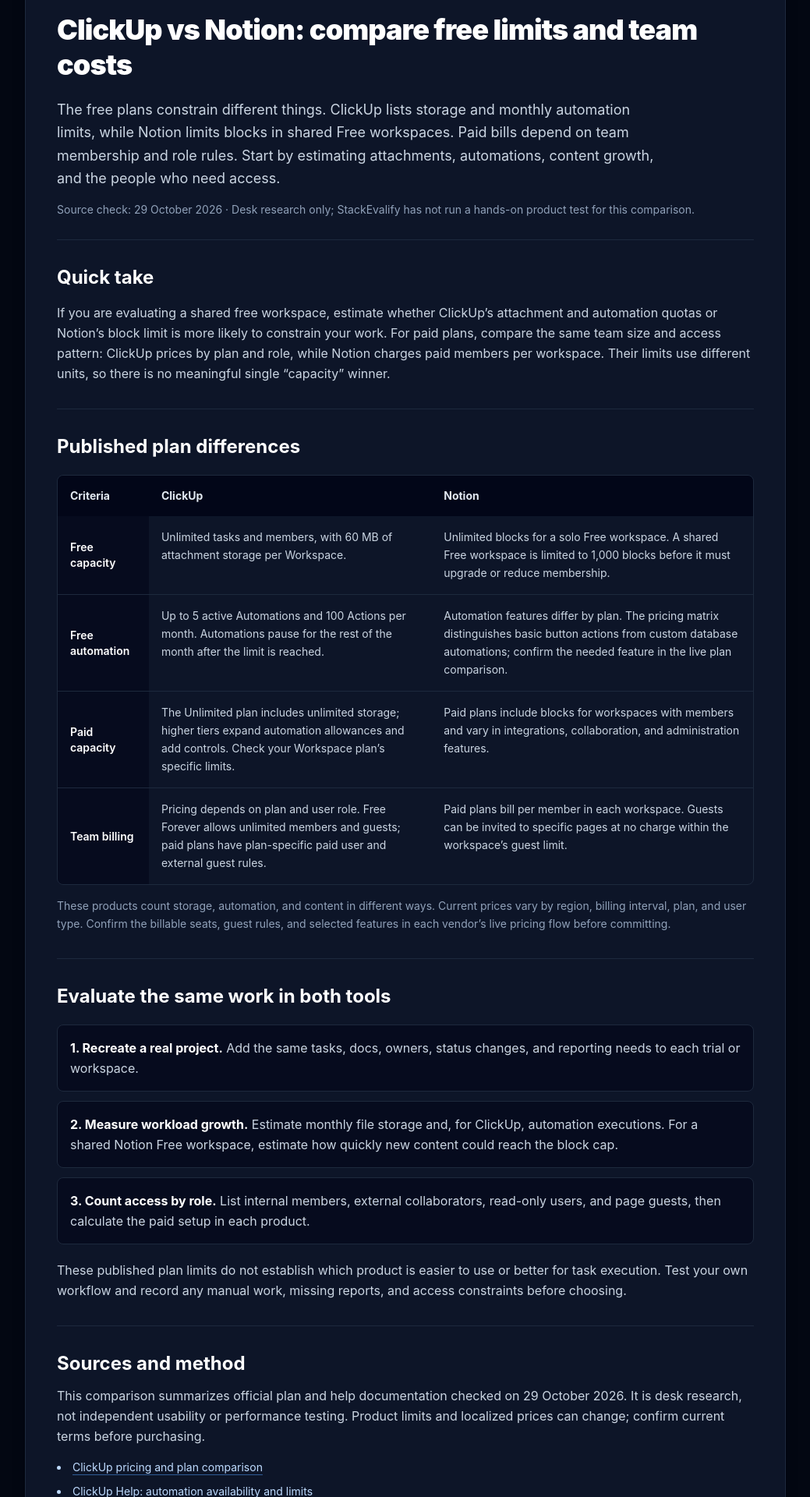
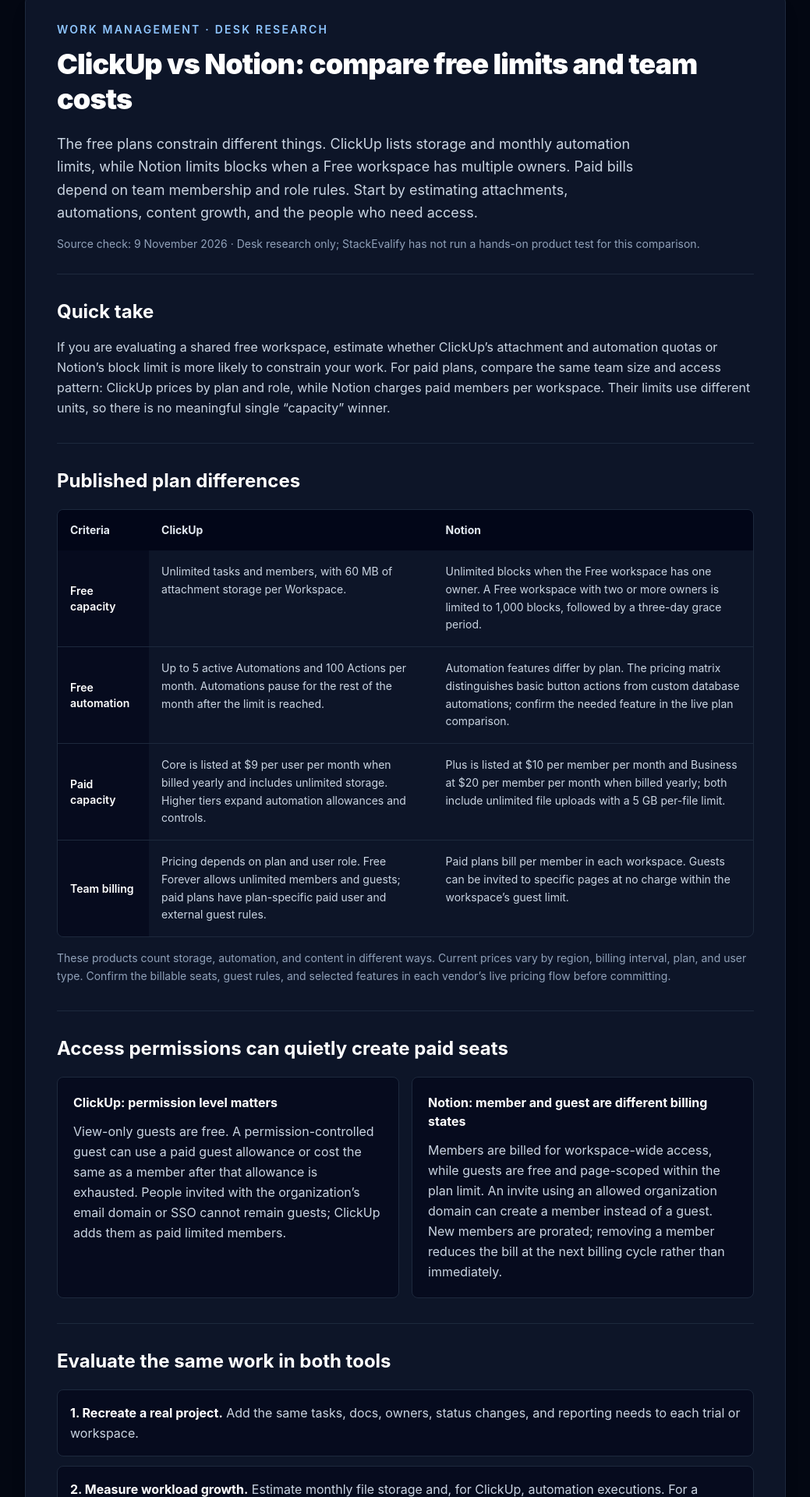
Before and after one commit to nguyenquocthieu231218-afk/b2b-hub, a Next.js app: page /clickup-vs-notion in a window 1280 px wide. Shown: the part 420-2340 px from the top of the page at 78% size, without its empty margins (120-1159 px from the left). Built offline with nearby package versions, Linux system fonts and the light colour scheme.

Commit message:
Correct ClickUp and Notion access billing (#9)
Correct the Notion Free block-limit condition, add role-driven seat billing detail, and synchronize the 9 November 2026 source-check date across visible content, schema, sitemap, and SEO checks.

```diff
--- a/app/clickup-vs-notion/page.tsx
+++ b/app/clickup-vs-notion/page.tsx
@@ -11,7 +11,7 @@ const comparisonRows = [
   {
     label: 'Free capacity',
     clickup: 'Unlimited tasks and members, with 60 MB of attachment storage per Workspace.',
-    notion: 'Unlimited blocks for a solo Free workspace. A shared Free workspace is limited to 1,000 blocks before it must upgrade or reduce membership.',
+    notion: 'Unlimited blocks when the Free workspace has one owner. A Free workspace with two or more owners is limited to 1,000 blocks, followed by a three-day grace period.',
   },
   {
     label: 'Free automation',
@@ -20,8 +20,8 @@ const comparisonRows = [
   },
   {
     label: 'Paid capacity',
-    clickup: 'The Unlimited plan includes unlimited storage; higher tiers expand automation allowances and add controls. Check your Workspace plan’s specific limits.',
-    notion: 'Paid plans include blocks for workspaces with members and vary in integrations, collaboration, and administration features.',
+    clickup: 'Core is listed at $9 per user per month when billed yearly and includes unlimited storage. Higher tiers expand automation allowances and controls.',
+    notion: 'Plus is listed at $10 per member per month and Business at $20 per member per month when billed yearly; both include unlimited file uploads with a 5 GB per-file limit.',
   },
   {
     label: 'Team billing',
@@ -40,10 +40,10 @@ export default function ClickUpVsNotionPage() {
             ClickUp vs Notion: compare free limits and team costs
           </h1>
           <p className="mt-5 max-w-3xl text-lg leading-relaxed text-slate-300">
-            The free plans constrain different things. ClickUp lists storage and monthly automation limits, while Notion limits blocks in shared Free workspaces. Paid bills depend on team membership and role rules. Start by estimating attachments, automations, content growth, and the people who need access.
+            The free plans constrain different things. ClickUp lists storage and monthly automation limits, while Notion limits blocks when a Free workspace has multiple owners. Paid bills depend on team membership and role rules. Start by estimating attachments, automations, content growth, and the people who need access.
           </p>
           <p className="mt-4 text-sm text-slate-400">
-            Source check: <time dateTime="2026-10-29">29 October 2026</time> · Desk research only; StackEvalify has not run a hands-on product test for this comparison.
+            Source check: <time dateTime="2026-11-09">9 November 2026</time> · Desk research only; StackEvalify has not run a hands-on product test for this comparison.
           </p>
         </header>
 
@@ -58,7 +58,7 @@ export default function ClickUpVsNotionPage() {
           <h2 id="plan-comparison" className="text-2xl font-bold text-white">Published plan differences</h2>
           <div className="mt-5 hidden overflow-x-auto rounded-lg border border-slate-800 sm:block">
             <table className="w-full min-w-[42rem] border-collapse text-left text-sm">
-              <caption className="sr-only">ClickUp and Notion plan limits checked on 29 October 2026</caption>
+              <caption className="sr-only">ClickUp and Notion plan limits checked on 9 November 2026</caption>
               <thead className="bg-slate-950 text-slate-200">
                 <tr>
                   <th scope="col" className="p-4">Criteria</th>
@@ -98,6 +98,24 @@ export default function ClickUpVsNotionPage() {
           </p>
         </section>
 
+        <section aria-labelledby="access-billing" className="border-b border-slate-800 py-8">
+          <h2 id="access-billing" className="text-2xl font-bold text-white">Access permissions can quietly create paid seats</h2>
+          <div className="mt-5 grid gap-4 md:grid-cols-2">
+            <article className="rounded-lg border border-slate-800 bg-slate-950/60 p-5">
+              <h3 className="font-bold text-white">ClickUp: permission level matters</h3>
+              <p className="mt-3 leading-relaxed text-slate-300">
+                View-only guests are free. A permission-controlled guest can use a paid guest allowance or cost the same as a member after that allowance is exhausted. People invited with the organization’s email domain or SSO cannot remain guests; ClickUp adds them as paid limited members.
+              </p>
+            </article>
+            <article className="rounded-lg border border-slate-800 bg-slate-950/60 p-5">
+              <h3 className="font-bold text-white">Notion: member and guest are different billing states</h3>
+              <p className="mt-3 leading-relaxed text-slate-300">
+                Members are billed for workspace-wide access, while guests are free and page-scoped within the plan limit. An invite using an allowed organization domain can create a member instead of a guest. New members are prorated; removing a member reduces the bill at the next billing cycle rather than immediately.
+              </p>
+            </article>
+          </div>
+        </section>
+
         <section aria-labelledby="evaluation" className="border-b border-slate-800 py-8">
           <h2 id="evaluation" className="text-2xl font-bold text-white">Evaluate the same work in both tools</h2>
           <ol className="mt-5 grid gap-3 text-slate-300">
@@ -113,15 +131,17 @@ export default function ClickUpVsNotionPage() {
         <section aria-labelledby="sources" className="pt-8">
           <h2 id="sources" className="text-2xl font-bold text-white">Sources and method</h2>
           <p className="mt-3 leading-relaxed text-slate-300">
-            This comparison summarizes official plan and help documentation checked on 29 October 2026. It is desk research, not independent usability or performance testing. Product limits and localized prices can change; confirm current terms before purchasing.
+            This comparison summarizes official plan and help documentation checked on 9 November 2026. It is desk research, not independent usability or performance testing. Product limits and localized prices can change; confirm current terms before purchasing.
           </p>
           <ul className="mt-4 list-inside list-disc space-y-2 text-sm leading-relaxed text-blue-200">
             <li><a className="underline decoration-blue-400/50 underline-offset-4 hover:text-white" href="https://clickup.com/pricing" target="_blank" rel="noopener noreferrer">ClickUp pricing and plan comparison</a></li>
             <li><a className="underline decoration-blue-400/50 underline-offset-4 hover:text-white" href="https://help.clickup.com/hc/en-us/articles/23477062949911-Automations-feature-availability-and-limits" target="_blank" rel="noopener noreferrer">ClickUp Help: automation availability and limits</a></li>
             <li><a className="underline decoration-blue-400/50 underline-offset-4 hover:text-white" href="https://help.clickup.com/hc/en-us/articles/6310022323991-Guest-type-user-roles" target="_blank" rel="noopener noreferrer">ClickUp Help: guest roles and billing rules</a></li>
+            <li><a className="underline decoration-blue-400/50 underline-offset-4 hover:text-white" href="https://help.clickup.com/hc/en-us/articles/6303244318999-Pricing-per-user-role-and-plan" target="_blank" rel="noopener noreferrer">ClickUp Help: pricing by user role and plan</a></li>
             <li><a className="underline decoration-blue-400/50 underline-offset-4 hover:text-white" href="https://www.notion.com/pricing" target="_blank" rel="noopener noreferrer">Notion pricing and plan comparison</a></li>
             <li><a className="underline decoration-blue-400/50 underline-offset-4 hover:text-white" href="https://www.notion.com/help/understanding-block-usage" target="_blank" rel="noopener noreferrer">Notion Help: Free workspace block limits</a></li>
             <li><a className="underline decoration-blue-400/50 underline-offset-4 hover:text-white" href="https://www.notion.com/help/billing" target="_blank" rel="noopener noreferrer">Notion Help: per-member, per-workspace billing</a></li>
+            <li><a className="underline decoration-blue-400/50 underline-offset-4 hover:text-white" href="https://www.notion.com/help/members-and-billing" target="_blank" rel="noopener noreferrer">Notion Help: members, guests, prorating, and seat changes</a></li>
           </ul>
         </section>
       </article>
--- a/lib/comparisons.ts
+++ b/lib/comparisons.ts
@@ -2,6 +2,10 @@ const SOURCE_CHECKED_AT = '2026-10-29';
 const SOURCE_CHECKED_STATUS = 'Source checked · 29 Oct 2026';
 
 const sourceCheckOverrides: Record<string, { sourceCheckedAt: string; status: string }> = {
+  '/clickup-vs-notion': {
+    sourceCheckedAt: '2026-11-09',
+    status: 'Source checked · 9 Nov 2026',
+  },
   '/clickup-vs-monday': {
     sourceCheckedAt: '2026-11-09',
     status: 'Source checked · 9 Nov 2026',
--- a/scripts/check-seo.mjs
+++ b/scripts/check-seo.mjs
@@ -30,6 +30,7 @@ function plainText(html) {
 }
 
 const comparisonSourceDates = new Map([
+  ['/clickup-vs-notion', '2026-11-09'],
   ['/clickup-vs-monday', '2026-11-09'],
   ['/hubspot-vs-salesforce', '2026-11-09'],
   ['/pipedrive-vs-hubspot', '2026-11-09'],
```
Also changed, not shown: 1 other file (tests, documents, lock files or other folders).
